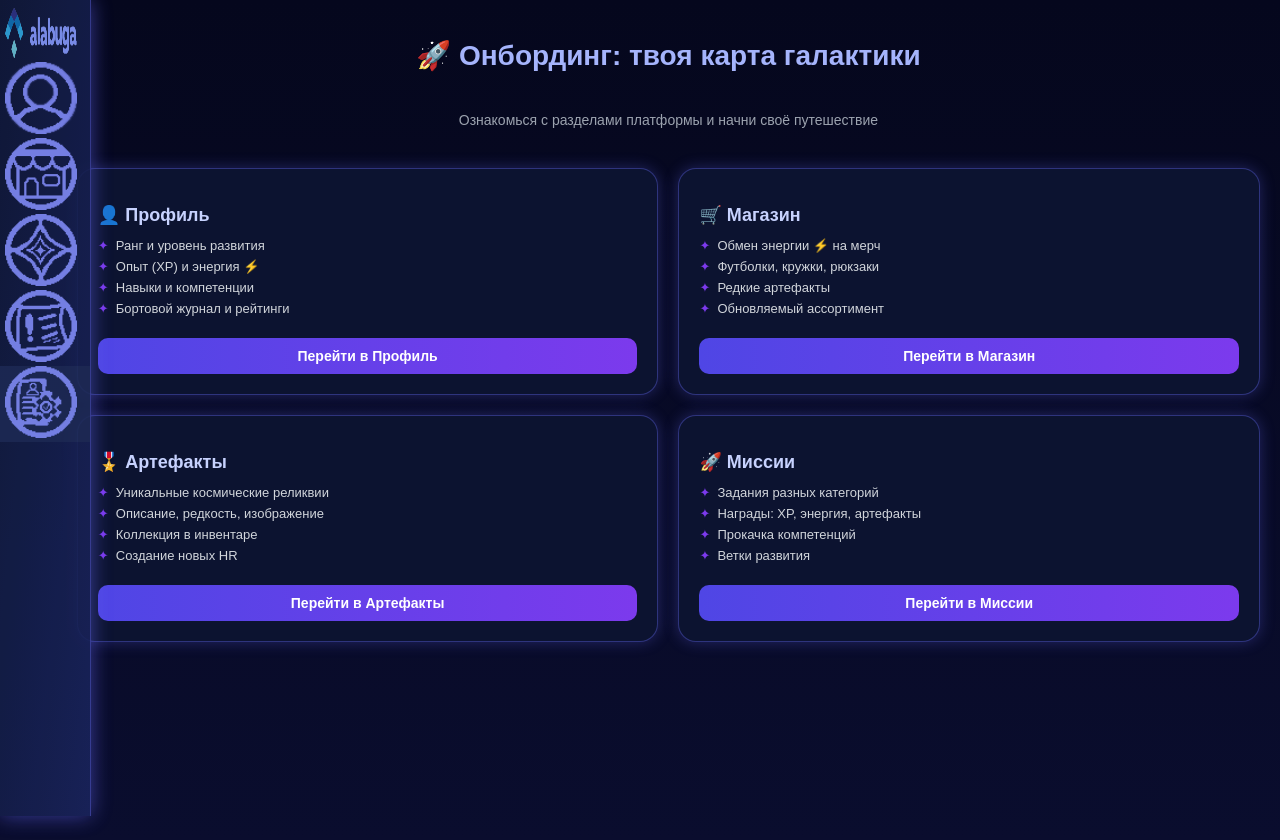
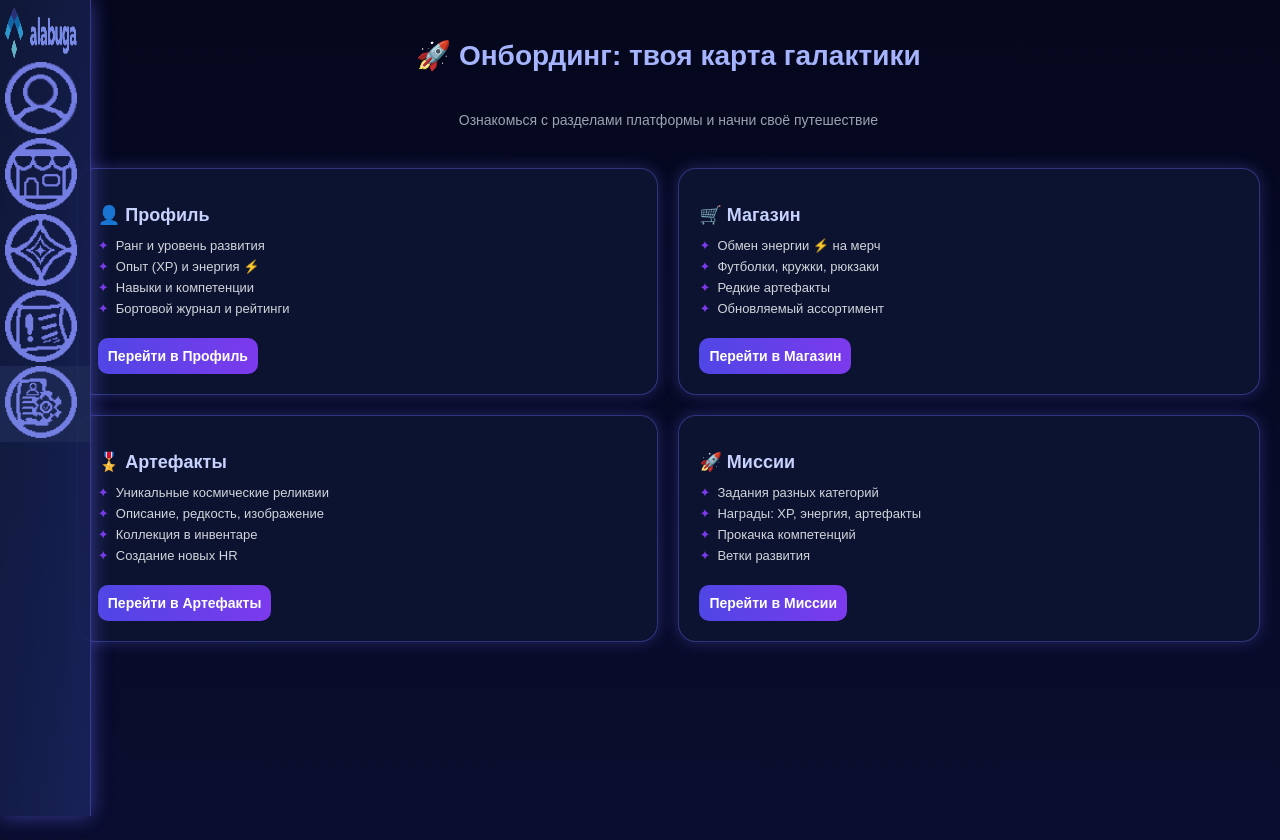
Before and after one commit to LismondT/Hacatone, a React (Create React App) app: page /onboarding in a window 1280 px wide. Built offline with nearby package versions, Linux system fonts and the light colour scheme.

Commit message:
онбординг

```diff
--- a/src/pages/user/onboarding/onboarding.jsx
+++ b/src/pages/user/onboarding/onboarding.jsx
@@ -1,4 +1,5 @@
 import "./onboarding.css";
+import { Link } from "react-router-dom";
 
 export default function OnboardingPage() {
   return (
@@ -18,7 +19,9 @@ export default function OnboardingPage() {
             <li>Навыки и компетенции</li>
             <li>Бортовой журнал и рейтинги</li>
           </ul>
-          <button className="guide-btn">Перейти в Профиль</button>
+          <Link to={`/cabinet`}>
+            <button className="guide-btn">Перейти в Профиль</button>
+          </Link>
         </div>
 
         {/* Магазин */}
@@ -30,7 +33,9 @@ export default function OnboardingPage() {
             <li>Редкие артефакты</li>
             <li>Обновляемый ассортимент</li>
           </ul>
-          <button className="guide-btn">Перейти в Магазин</button>
+          <Link to={`/shop`}>
+            <button className="guide-btn">Перейти в Магазин</button>
+          </Link>
         </div>
 
         {/* Артефакты */}
@@ -42,7 +47,9 @@ export default function OnboardingPage() {
             <li>Коллекция в инвентаре</li>
             <li>Создание новых HR</li>
           </ul>
-          <button className="guide-btn">Перейти в Артефакты</button>
+          <Link to={`/artefacts`}>
+            <button className="guide-btn">Перейти в Артефакты</button>
+          </Link>
         </div>
 
         {/* Миссии */}
@@ -54,7 +61,9 @@ export default function OnboardingPage() {
             <li>Прокачка компетенций</li>
             <li>Ветки развития</li>
           </ul>
-          <button className="guide-btn">Перейти в Миссии</button>
+          <Link to={`/missionsList`}>
+            <button className="guide-btn">Перейти в Миссии</button>
+          </Link>
         </div>
       </div>
     </div>
```
